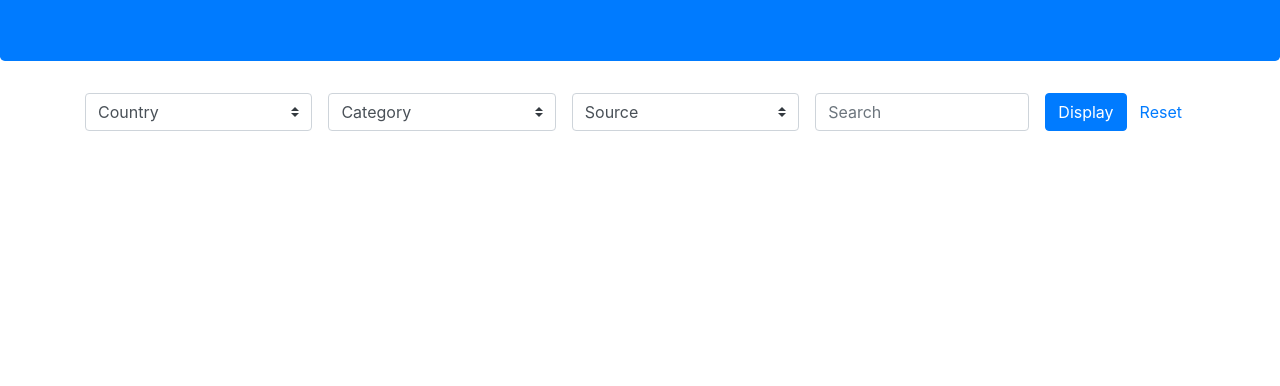
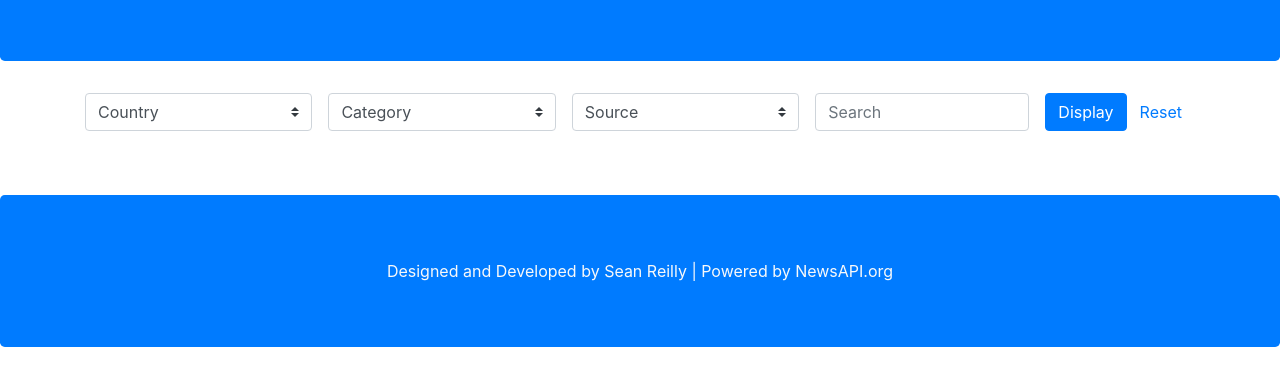
Before and after one commit to seanreilly11/newsAPI, a website: page index.html in a window 1280 px wide. Shown: the part 202-588 px from the top of the page. Drawn offline with nearby package versions, Linux system fonts and the light colour scheme; no server answers.

Commit message:
Footer added

```diff
--- a/index.html
+++ b/index.html
@@ -8,7 +8,7 @@
 </head>
 <body>
 	<div class="jumbotron text-center bg-primary">
-		<h1 class=" text-light text-center display-3">News API</h1>
+		<h1 class="text-light text-center display-3">News API</h1>
 		<button class="btn btn-about" data-toggle="modal" data-target="#exampleModal">About this project</button>
 	</div>
 
@@ -53,6 +53,10 @@
 	<div class="container-fluid mx-auto row" id="output"></div>
 	<h4 class="text-center" id="no-results">There are no results for this search</h4>
 
+	<footer class="jumbotron text-center bg-primary mb-0 mt-5 text-light">
+		Designed and Developed by Sean Reilly | Powered by NewsAPI.org
+	</footer>
+
 	<!-- Modal -->
 	<div class="modal fade" id="exampleModal" tabindex="-1" role="dialog" aria-labelledby="exampleModalLabel" aria-hidden="true">
 		<div class="modal-dialog" role="document">
```
Also changed, not shown: 1 other file.
